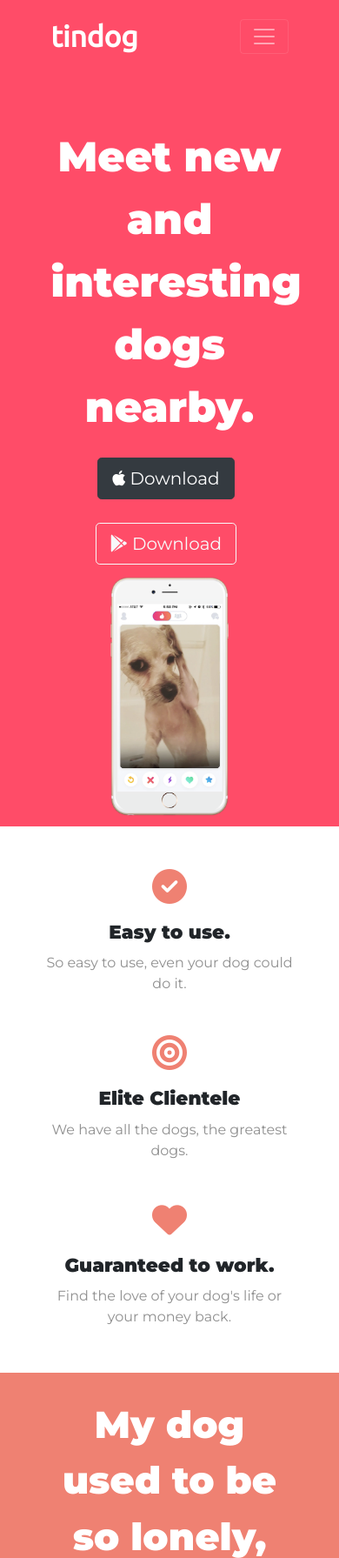
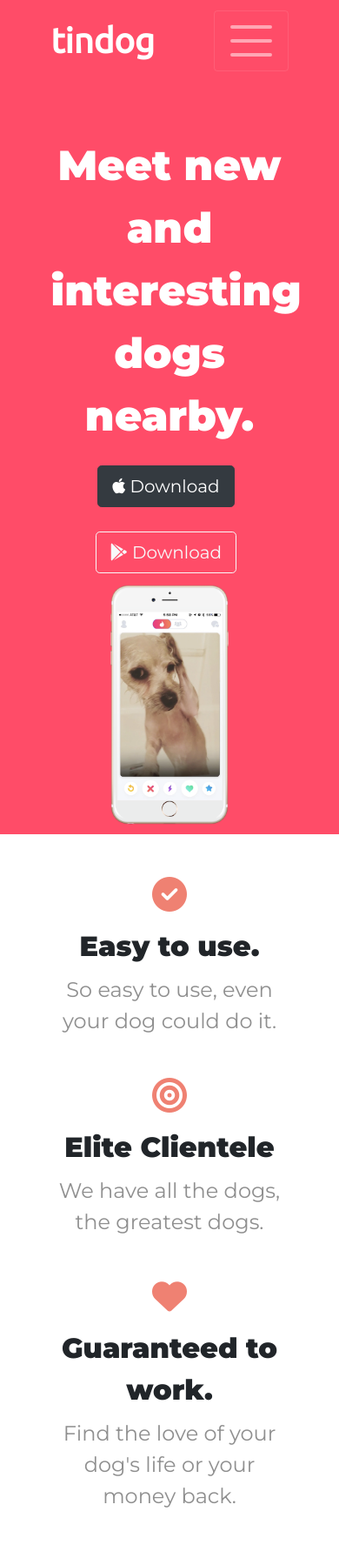
Before and after one commit to darmag12/tindog, a plain HTML site: page index.html in a window 390 px wide. Shown: the top 1791 px of the page at 87% size. Drawn offline with nearby package versions, Linux system fonts and the light colour scheme.

Commit message:
added some new styles

```diff
--- a/css/styles.css
+++ b/css/styles.css
@@ -25,6 +25,7 @@ body{
       height: fit-content;
 }
 }
+
 
 
 .container-fluid{
@@ -60,8 +61,25 @@ em{
     font-weight: bold;
 }
 
+@media (max-width: 500px){
+    .navbar-brand{
+        font-size: 2.5rem;
+    }
+}
+
+
 .navbar-item{
     padding: 0 18px;
+}
+
+.navbar-toggler-icon{
+    font-size: 2rem;
+}
+
+@media (max-width: 500px){
+    .navbar-toggler-icon{
+        font-size: 2.5rem;
+    }
 }
 
 .nav-link{
@@ -118,6 +136,7 @@ em{
     padding: 7% 15%;
 }
 
+
 .features-align{
     text-align: center;
     padding: 3%;
@@ -139,8 +158,20 @@ em{
     font-size: 1.35rem;
 }
 
+@media (max-width: 500px){
+    .features-align h3{
+        font-size: 2rem;
+    }
+}
+
 .features-align p{
     color: #8f8f8f;
+}
+
+@media (max-width: 500px){
+    .features-align p{
+        font-size: 1.5rem;
+    }
 }
 
 
--- a/index.html
+++ b/index.html
@@ -147,7 +147,7 @@
 
 
     <div class="row">
-        <div class="pricing-column col-lg-4 col-md-6">
+        <div class="pricing-column col-lg-4 col-md-6 col-xm-12">
           <div class="card">
             <div class="card-header">
                 <h3>Chihuahua</h3>
@@ -162,7 +162,7 @@
           </div>
         </div>
 
-        <div class="pricing-column col-lg-4 col-md-6">
+        <div class="pricing-column col-lg-4 col-md-6 col-xm-12">
           <div class="card">
               <div class="card-header">
                   <h3>Labrador</h3>
@@ -177,7 +177,7 @@
             </div>
         </div>
 
-          <div class="pricing-column col-lg-4">
+          <div class="pricing-column col-lg-4 col-xm-12">
             <div class="card">
                 <div class="card-header">
                     <h3>Mastiff</h3>
```
